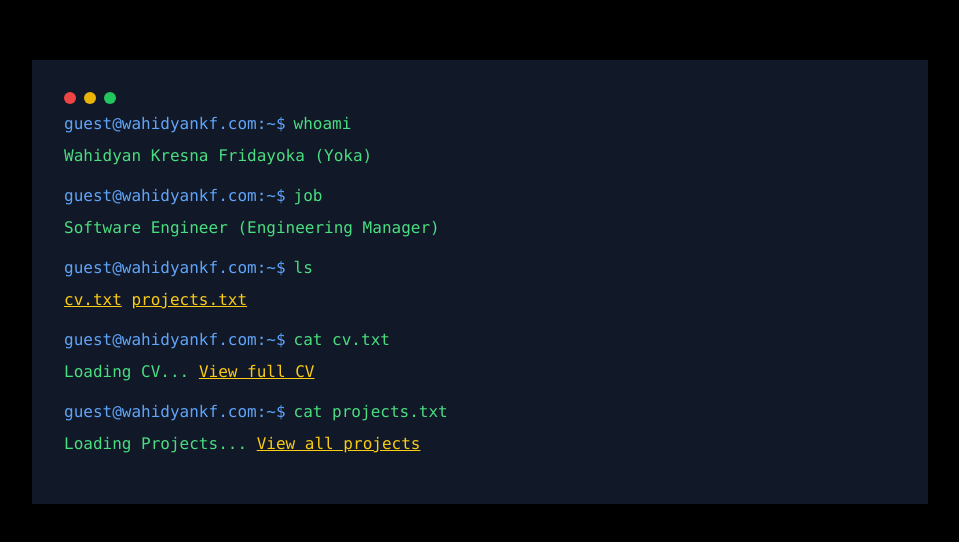
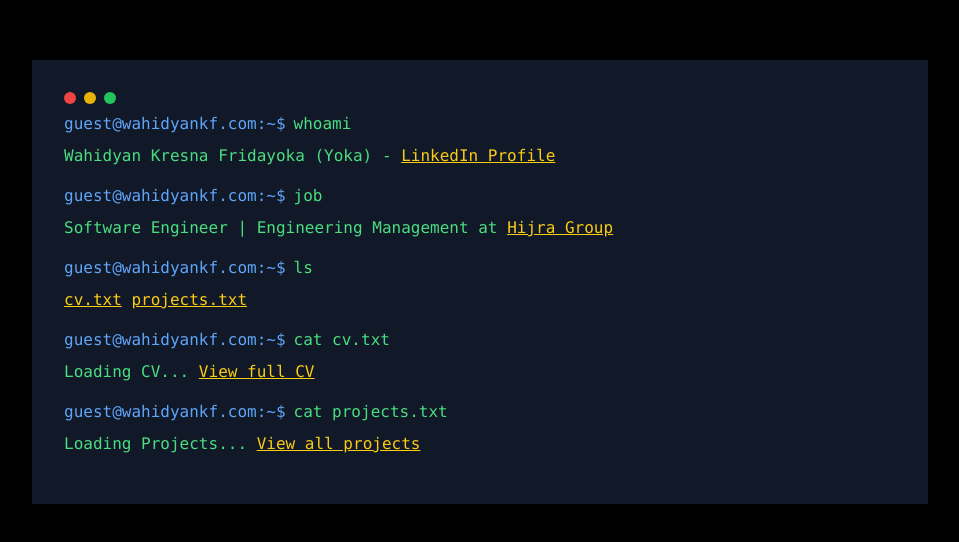
Before and after one commit to wahidyankf/wahidyankf-web, a Next.js app: page / in a window 1280 px wide. Shown: the part 118-660 px from the top of the page, without its empty margins (160-1119 px from the left). Built offline with nearby package versions, Linux system fonts and the light colour scheme.

Commit message:
update content

```diff
--- a/src/app/page.tsx
+++ b/src/app/page.tsx
@@ -5,29 +5,64 @@ import Link from "next/link";
 export const metadata: Metadata = {
   title: "Wahidyan Kresna Fridayoka (Yoka) - Software Engineer",
   description:
-    "Personal website of Wahidyan Kresna Fridayoka (Yoka), a Software Engineer and Engineering Manager.",
+    "Personal website of Wahidyan Kresna Fridayoka (Yoka), a Software Engineer and Engineering Manager at Hijra Group.",
 };
+
+const StyledLink = ({
+  href,
+  children,
+  external = false,
+}: {
+  href: string;
+  children: React.ReactNode;
+  external?: boolean;
+}) => (
+  <Link
+    href={href}
+    target={external ? "_blank" : undefined}
+    rel={external ? "noopener noreferrer" : undefined}
+    className="text-yellow-400 underline decoration-yellow-400 hover:text-green-400 hover:decoration-green-400 transition-all duration-200"
+  >
+    {children}
+  </Link>
+);
 
 export default function Home() {
   const commands = [
-    { command: "whoami", output: "Wahidyan Kresna Fridayoka (Yoka)" },
-    { command: "job", output: "Software Engineer (Engineering Manager)" },
+    {
+      command: "whoami",
+      output: (
+        <span>
+          Wahidyan Kresna Fridayoka (Yoka) -{" "}
+          <StyledLink
+            href="https://www.linkedin.com/in/wahidyan-kresna-fridayoka/"
+            external
+          >
+            LinkedIn Profile
+          </StyledLink>
+        </span>
+      ),
+    },
+    {
+      command: "job",
+      output: (
+        <span>
+          Software Engineer | Engineering Management at{" "}
+          <StyledLink
+            href="https://www.linkedin.com/company/hijrabyalamigroup/mycompany/"
+            external
+          >
+            Hijra Group
+          </StyledLink>
+        </span>
+      ),
+    },
     {
       command: "ls",
       output: (
         <span>
-          <Link
-            href="/cv"
-            className="text-yellow-400 underline decoration-yellow-400 hover:text-green-400 hover:decoration-green-400 transition-all duration-200"
-          >
-            cv.txt
-          </Link>{" "}
-          <Link
-            href="/projects"
-            className="text-yellow-400 underline decoration-yellow-400 hover:text-green-400 hover:decoration-green-400 transition-all duration-200"
-          >
-            projects.txt
-          </Link>
+          <StyledLink href="/cv">cv.txt</StyledLink>{" "}
+          <StyledLink href="/projects">projects.txt</StyledLink>
         </span>
       ),
     },
@@ -35,13 +70,7 @@ export default function Home() {
       command: "cat cv.txt",
       output: (
         <span>
-          Loading CV...{" "}
-          <Link
-            href="/cv"
-            className="text-yellow-400 underline decoration-yellow-400 hover:text-green-400 hover:decoration-green-400 transition-all duration-200"
-          >
-            View full CV
-          </Link>
+          Loading CV... <StyledLink href="/cv">View full CV</StyledLink>
         </span>
       ),
     },
@@ -50,12 +79,7 @@ export default function Home() {
       output: (
         <span>
           Loading Projects...{" "}
-          <Link
-            href="/projects"
-            className="text-yellow-400 underline decoration-yellow-400 hover:text-green-400 hover:decoration-green-400 transition-all duration-200"
-          >
-            View all projects
-          </Link>
+          <StyledLink href="/projects">View all projects</StyledLink>
         </span>
       ),
     },
```
